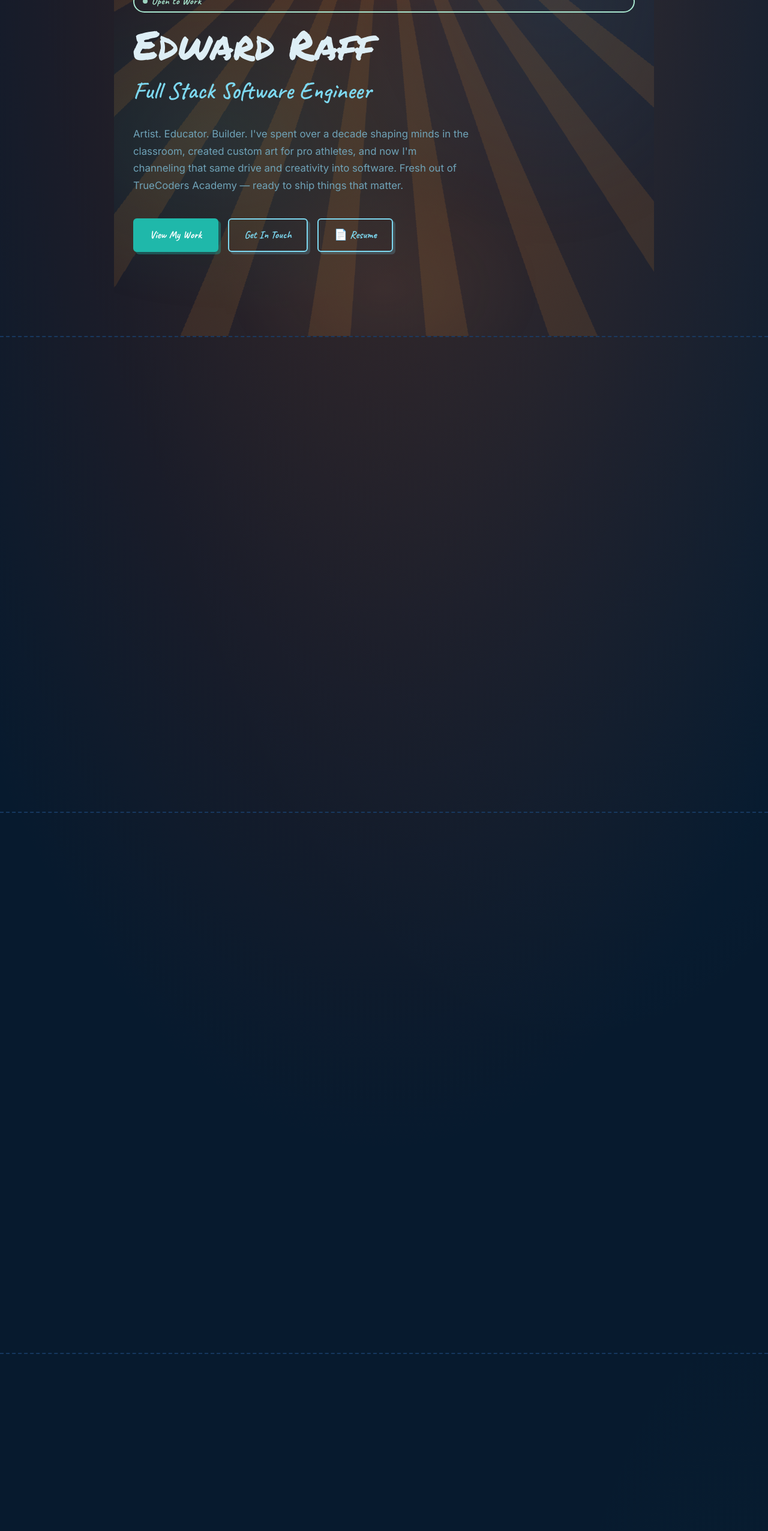
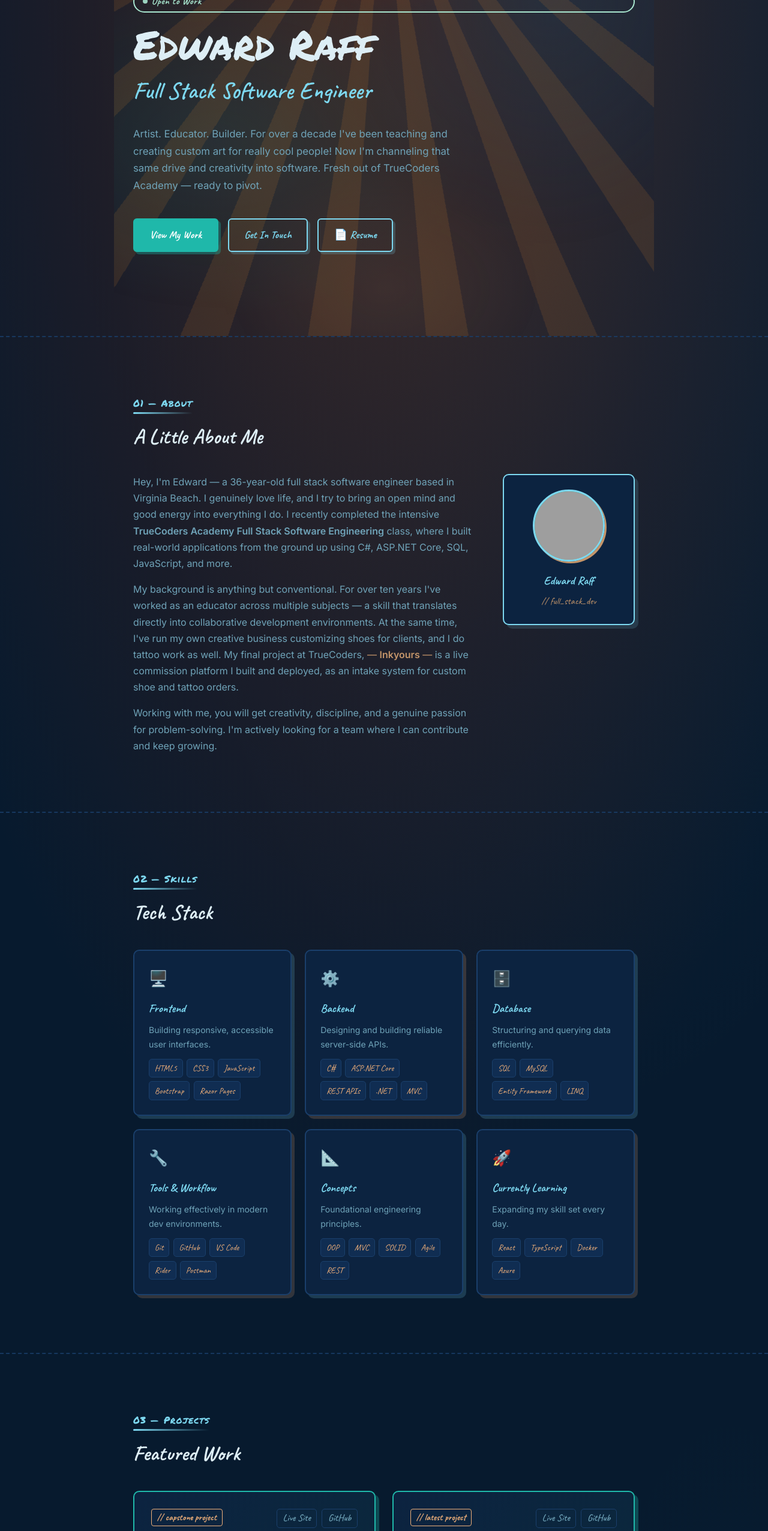
Before and after one commit to inkyourshoes/EBRportfolio, a plain HTML site: page WebApplication1/wwwroot/index.html in a window 1280 px wide. Shown: the part 240-2792 px from the top of the page at 60% size. Drawn offline with Linux system fonts and the light colour scheme; grey boxes are pictures that could not be loaded.

Commit message:
Add Victory Lap project card; fix build target to net9.0
- Add Victory Lap as a featured project (live site + GitHub, React/FastAPI stack)
- Retarget project from net10.0 to net9.0 to match the installed SDK so it builds/runs
- Remove unused Microsoft.AspNetCore.OpenApi package

Co-Authored-By: Claude Opus 4.8 (1M context) <noreply@anthropic.com>

```diff
--- a/WebApplication1/wwwroot/index.html
+++ b/WebApplication1/wwwroot/index.html
@@ -713,10 +713,15 @@
     }
 
     /* ── FADE-IN ── */
-    .fade-in {
+    .js-loaded .fade-in {
       opacity: 0;
       transform: translateY(24px);
       transition: opacity 0.6s ease, transform 0.6s ease;
+    }
+
+    .js-loaded .fade-in.visible {
+      opacity: 1;
+      transform: translateY(0);
     }
 
     /* ── HAMBURGER ── */
@@ -799,10 +804,8 @@
     <h1 class="hero-name">Edward Raff</h1>
     <p class="hero-title">Full Stack Software Engineer</p>
     <p class="hero-desc">
-      Artist. Educator. Builder. I've spent over a decade shaping minds in the classroom,
-      created custom art for pro athletes, and now I'm channeling that same drive and
-      creativity into software. Fresh out of TrueCoders Academy &mdash; ready to ship
-      things that matter.
+      Artist. Educator. Builder. For over a decade I've been teaching and creating custom art for really cool people!  Now I'm channeling that same drive and
+      creativity into software. Fresh out of TrueCoders Academy &mdash; ready to pivot.
     </p>
     <div class="hero-buttons">
       <a href="#projects" class="btn btn-primary">View My Work</a>
@@ -821,24 +824,23 @@
       <div class="about-text">
         <p>
           Hey, I'm Edward &mdash; a 36-year-old full stack software engineer based in Virginia Beach.
-          I genuinely love life, and I try to bring an open mind and good energy into everything. I recently completed the
-          intensive <strong>TrueCoders Academy Full Stack Software Engineering</strong> bootcamp,
+          I genuinely love life, and I try to bring an open mind and good energy into everything I do. I recently completed the
+          intensive <strong>TrueCoders Academy Full Stack Software Engineering</strong> class,
           where I built real-world applications from the ground up using C#, ASP.NET Core, SQL,
           JavaScript, and more.
         </p>
         <p>
-          My background is anything but conventional. For over ten years I've worked as an educator,
-          helping people grow &mdash; a skill that translates directly into collaborative development
+          My background is anything but conventional. For over ten years I've worked as an educator
+          across multiple subjects &mdash; a skill that translates directly into collaborative development
           environments. At the same time, I've run my own creative business customizing shoes for
           clients, and I do tattoo work as well.
-          My <a href="http://inkyours.com" target="_blank" rel="noopener" style="color:var(--accent2);text-decoration:none;">final project at TrueCoders</a>
-          &mdash; <strong>Ink Your Shoes</strong> &mdash; is a live commission platform I built and deployed,
-          combining all of that: an intake system for custom shoe and tattoo orders.
+          My final project at TrueCoders, <a href="http://inkyours.com" target="_blank" rel="noopener" style="color:var(--accent2);text-decoration:none;">&mdash; <strong>Inkyours</strong> &mdash; </a>
+          is a live commission platform I built and deployed,
+          as an intake system for custom shoe and tattoo orders.
         </p>
         <p>
           Working with me, you will get creativity, discipline, and a genuine passion for problem-solving.
-          I'm actively looking for a team where I can keep growing and contribute from
-          day one.
+          I'm actively looking for a team where I can contribute and keep growing.
         </p>
       </div>
       <div class="about-card">
@@ -970,6 +972,34 @@
           <span class="tag">HTML5</span>
           <span class="tag">CSS3</span>
           <span class="tag">JavaScript</span>
+        </div>
+      </div>
+
+      <div class="project-card featured">
+        <div class="project-header">
+          <div>
+            <span class="project-badge">// latest project</span>
+            <div class="project-icon">🏆</div>
+          </div>
+          <div class="project-links">
+            <a href="https://victory-lap-livid.vercel.app" target="_blank" rel="noopener" class="project-link">Live Site</a>
+            <a href="https://github.com/inkyourshoes/VictoryLap" target="_blank" rel="noopener" class="project-link">GitHub</a>
+          </div>
+        </div>
+        <h3>Victory Lap</h3>
+        <p class="project-desc">
+          A full-stack fitness platform where you create a crew and train together &mdash; log
+          workouts down to individual sets, share group goals, and chat with photo and video
+          attachments. Features a daily Victory Feed of workouts, challenges, and competitions
+          generated by Claude AI, with smart caching so content refreshes once a day.
+        </p>
+        <div class="skill-tags">
+          <span class="tag">React</span>
+          <span class="tag">TypeScript</span>
+          <span class="tag">FastAPI</span>
+          <span class="tag">Python</span>
+          <span class="tag">PostgreSQL</span>
+          <span class="tag">Claude AI</span>
         </div>
       </div>
 
@@ -1202,9 +1232,10 @@
   </footer>
 
   <script>
+    document.documentElement.classList.add('js-loaded');
     const observer = new IntersectionObserver(
       (entries) => entries.forEach(e => { if (e.isIntersecting) e.target.classList.add('visible'); }),
-      { threshold: 0.12 }
+      { threshold: 0.05 }
     );
     document.querySelectorAll('.fade-in').forEach(el => observer.observe(el));
 
```
Also changed, not shown: 1 other file.
